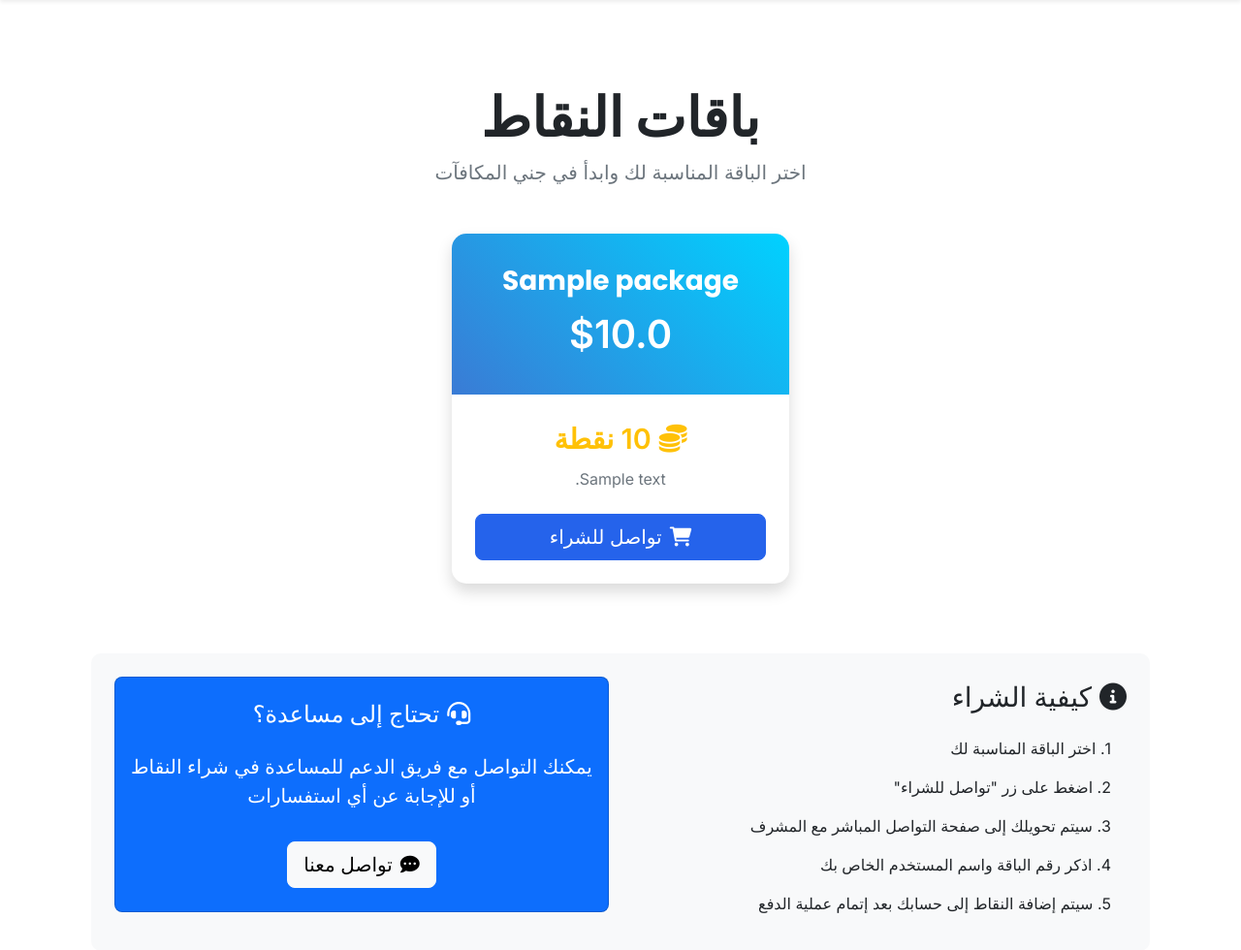
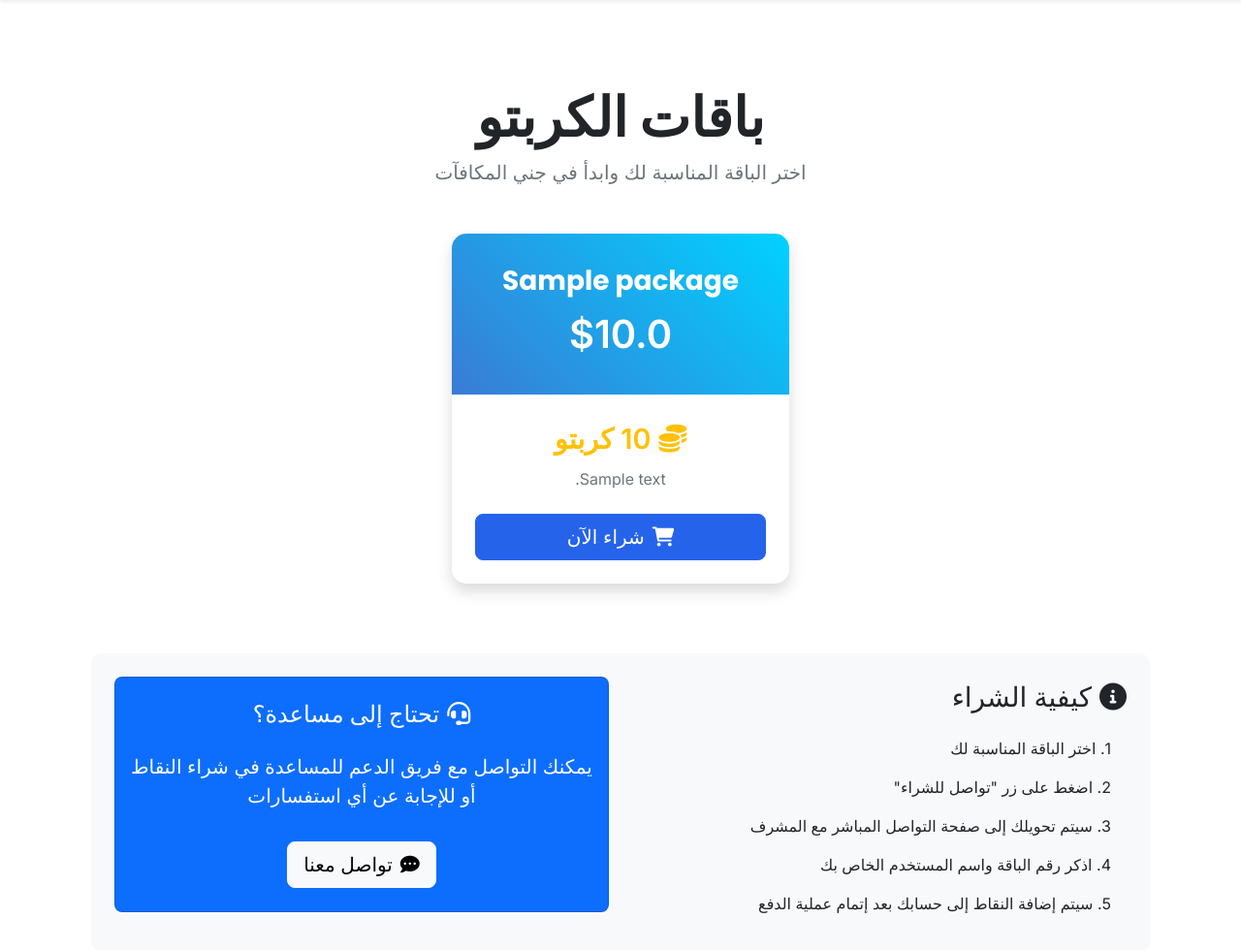
Before and after one commit to sttarlt/ChallengeCentral, a Flask app: page /points-pricing in a window 1280 px wide. Shown: the part 69-1049 px from the top of the page at 97% size. Run offline with Flask 3, Linux system fonts and the light colour scheme; tables that the repository leaves empty hold one stand-in row (values such as "Sample post").

Commit message:
Update platform to use 'Crypto' currency and add a purchase button
Implements currency name change from "points" to "كربتو" and updates the contact link in config.py and points_pricing.html.

Replit-Commit-Author: Agent
Replit-Commit-Session-Id: 88eedd17-cc37-46d8-836a-528c16855c74
Replit-Commit-Screenshot-Url: https://storage.googleapis.com/screenshot-production-us-central1/aa294537-2263-4963-b0e2-bff8b7de80b2/1b445b25-db2f-4d60-b6ae-6f453bcdc6d7.jpg

```diff
--- a/templates/points_pricing.html
+++ b/templates/points_pricing.html
@@ -1,6 +1,6 @@
 {% extends "layout.html" %}
 
-{% block title %}شراء النقاط - مسابقاتي{% endblock %}
+{% block title %}شراء الكربتو - مسابقاتي{% endblock %}
 
 {% block css %}
 <style>
@@ -60,7 +60,7 @@
 <section class="py-5">
     <div class="container">
         <div class="text-center mb-5">
-            <h1 class="display-4 fw-bold">باقات النقاط</h1>
+            <h1 class="display-4 fw-bold">باقات الكربتو</h1>
             <p class="fs-5 text-muted">اختر الباقة المناسبة لك وابدأ في جني المكافآت</p>
         </div>
 
@@ -76,7 +76,7 @@
                             <div class="pricing-body text-center">
                                 <div class="mb-4">
                                     <div class="pricing-points">
-                                        <i class="fas fa-coins me-2"></i>{{ package.points }} نقطة
+                                        <i class="fas fa-coins me-2"></i>{{ package.points }} كربتو
                                     </div>
                                     {% if package.description %}
                                         <p class="mb-0 mt-2 text-muted">{{ package.description }}</p>
@@ -84,7 +84,7 @@
                                 </div>
                                 <div class="d-grid">
                                     <a href="{{ contact_link }}" class="btn btn-primary btn-lg" target="_blank">
-                                        <i class="fas fa-shopping-cart me-2"></i>تواصل للشراء
+                                        <i class="fas fa-shopping-cart me-2"></i>شراء الآن
                                     </a>
                                 </div>
                             </div>
```
Also changed, not shown: config.py (+6 -2 lines).
